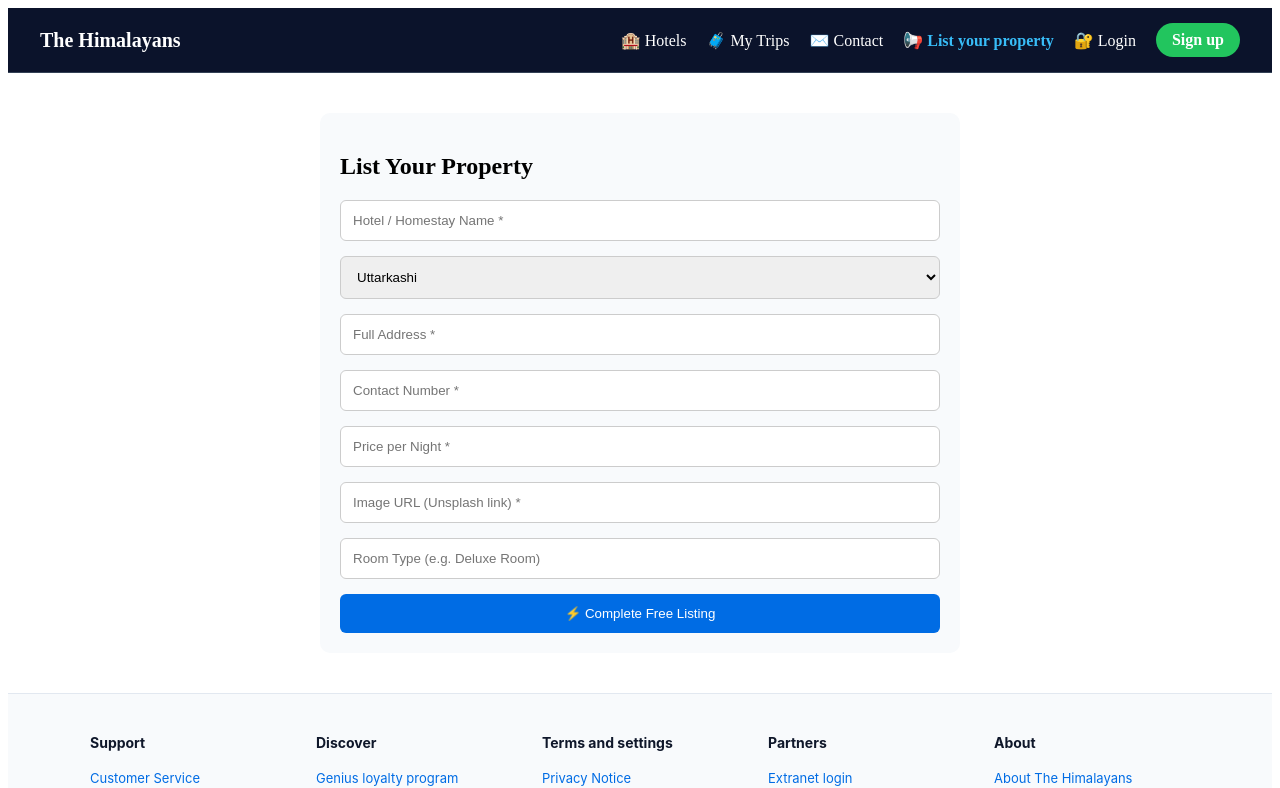
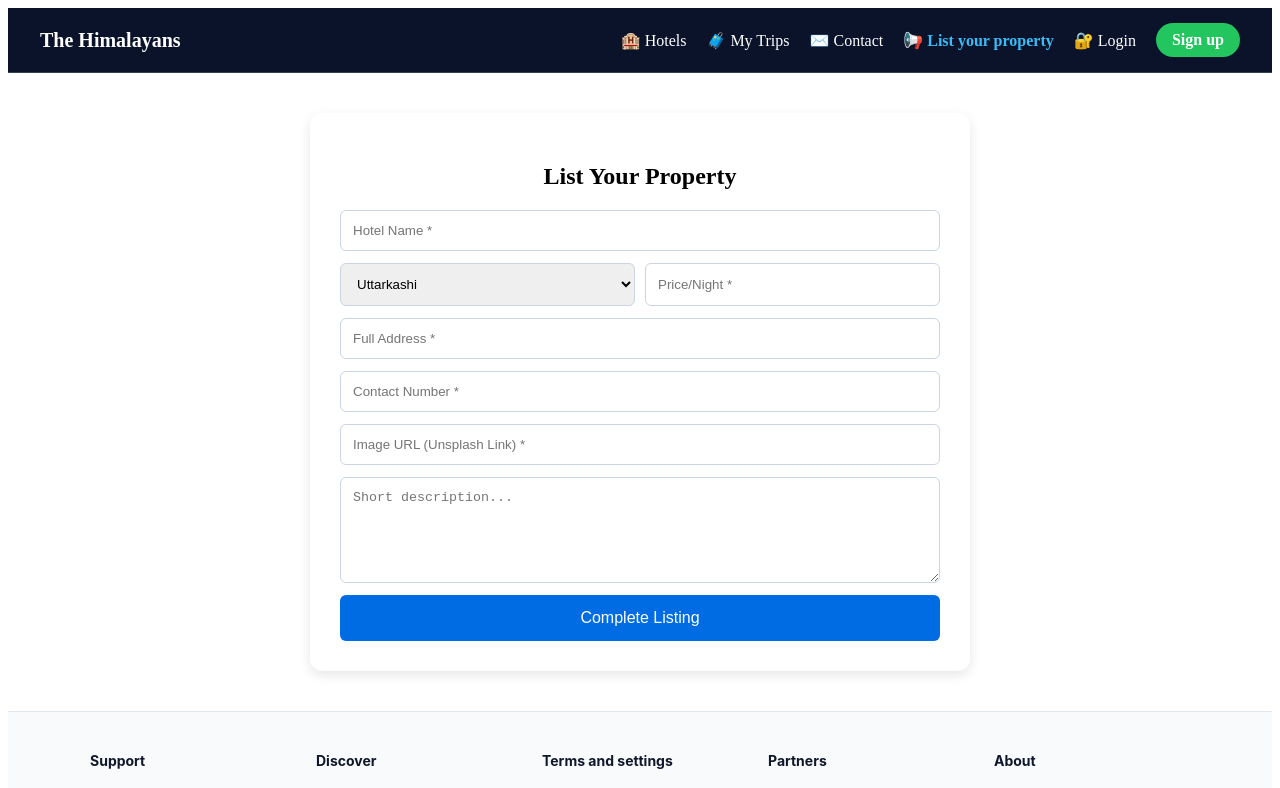
Before and after one commit to pamnautiyal-cpu/himstay, a React (Vite) app in the folder frontend/: page /list-property in a window 1280 px wide. Shown: the top 788 px of the page. Built offline with nearby package versions, Linux system fonts and the light colour scheme; no server answers.

Commit message:
Improve listing form with file upload and more details

```diff
--- a/frontend/src/pages/ListProperty.jsx
+++ b/frontend/src/pages/ListProperty.jsx
@@ -2,67 +2,55 @@ import React, { useState } from "react";
 import axios from "axios";
 import { useNavigate } from "react-router-dom";
 
-const BACKEND_URL = import.meta.env.VITE_BACKEND_URL || "https://himstay.onrender.com";
-
 export default function ListProperty() {
   const navigate = useNavigate();
-  const [loading, setLoading] = useState(false);
-
   const [formData, setFormData] = useState({
-    name: "",
-    city: "Uttarkashi",
-    location: "", // Address ke liye
-    price: "",
-    phone: "",    // Contact number ke liye
-    image: "",    // Image link ke liye
-    roomType: "",
-    guests: "2"
+    name: "", city: "Uttarkashi", location: "", price: "",
+    phone: "", roomType: "", guests: "2", view: "", description: "", image: ""
   });
 
   const handleChange = (e) => {
     setFormData({ ...formData, [e.target.name]: e.target.value });
   };
 
-  const handleSubmit = (e) => {
+  const handleSubmit = async (e) => {
     e.preventDefault();
-    setLoading(true);
-    axios.post(`${BACKEND_URL}/api/hotels`, formData)
-      .then(() => {
-        alert("Property listed successfully!");
+    try {
+      // Backend abhi sirf URL accept kar raha hai
+      await axios.post(`${import.meta.env.VITE_BACKEND_URL}/api/hotels`, formData);
+      alert("Property Listed! Redirection to hotels...");
       navigate("/hotels");
-      })
-      .catch((err) => {
-        console.error(err);
-        alert("Error listing property.");
-        setLoading(false);
-      });
+    } catch (err) {
+      alert("Backend error: Ensure your server is running and API path is correct.");
+    }
   };
 
   return (
-    <div style={{ maxWidth: "600px", margin: "40px auto", padding: "20px", background: "#f8fafc", borderRadius: "10px" }}>
-      <h2>List Your Property</h2>
-      <form onSubmit={handleSubmit} style={{ display: "flex", flexDirection: "column", gap: "15px" }}>
-        <input name="name" placeholder="Hotel / Homestay Name *" required onChange={handleChange} style={inputStyle} />
+    <div style={{ maxWidth: "600px", margin: "40px auto", padding: "30px", background: "#fff", borderRadius: "12px", boxShadow: "0 4px 12px rgba(0,0,0,0.1)" }}>
+      <h2 style={{ textAlign: "center" }}>List Your Property</h2>
+      <form onSubmit={handleSubmit} style={{ display: "flex", flexDirection: "column", gap: "12px" }}>
 
+        <input name="name" placeholder="Hotel Name *" required onChange={handleChange} style={inputStyle} />
+
+        <div style={{ display: "grid", gridTemplateColumns: "1fr 1fr", gap: "10px" }}>
           <select name="city" onChange={handleChange} style={inputStyle}>
             <option value="Uttarkashi">Uttarkashi</option>
             <option value="Rishikesh">Rishikesh</option>
             <option value="Mussoorie">Mussoorie</option>
           </select>
+          <input name="price" type="number" placeholder="Price/Night *" required onChange={handleChange} style={inputStyle} />
+        </div>
 
         <input name="location" placeholder="Full Address *" required onChange={handleChange} style={inputStyle} />
-        <input name="phone" type="tel" placeholder="Contact Number *" required onChange={handleChange} style={inputStyle} />
-        <input name="price" type="number" placeholder="Price per Night *" required onChange={handleChange} style={inputStyle} />
-        <input name="image" type="url" placeholder="Image URL (Unsplash link) *" required onChange={handleChange} style={inputStyle} />
-        <input name="roomType" placeholder="Room Type (e.g. Deluxe Room)" onChange={handleChange} style={inputStyle} />
+        <input name="phone" placeholder="Contact Number *" required onChange={handleChange} style={inputStyle} />
+        <input name="image" placeholder="Image URL (Unsplash Link) *" required onChange={handleChange} style={inputStyle} />
+        <textarea name="description" placeholder="Short description..." onChange={handleChange} style={{...inputStyle, height: "80px"}}></textarea>
 
-        <button type="submit" style={btnStyle} disabled={loading}>
-          {loading ? "Submitting..." : "⚡ Complete Free Listing"}
-        </button>
+        <button type="submit" style={btnStyle}>Complete Listing</button>
       </form>
     </div>
   );
 }
 
-const inputStyle = { padding: "12px", borderRadius: "6px", border: "1px solid #ccc" };
-const btnStyle = { background: "#006ce4", color: "#fff", padding: "12px", border: "none", borderRadius: "6px", cursor: "pointer" };
+const inputStyle = { padding: "12px", borderRadius: "6px", border: "1px solid #cbd5e1" };
+const btnStyle = { background: "#006ce4", color: "#fff", padding: "14px", border: "none", borderRadius: "6px", cursor: "pointer", fontSize: "16px" };
```
Lines whose indentation alone changed are shown as unchanged.
